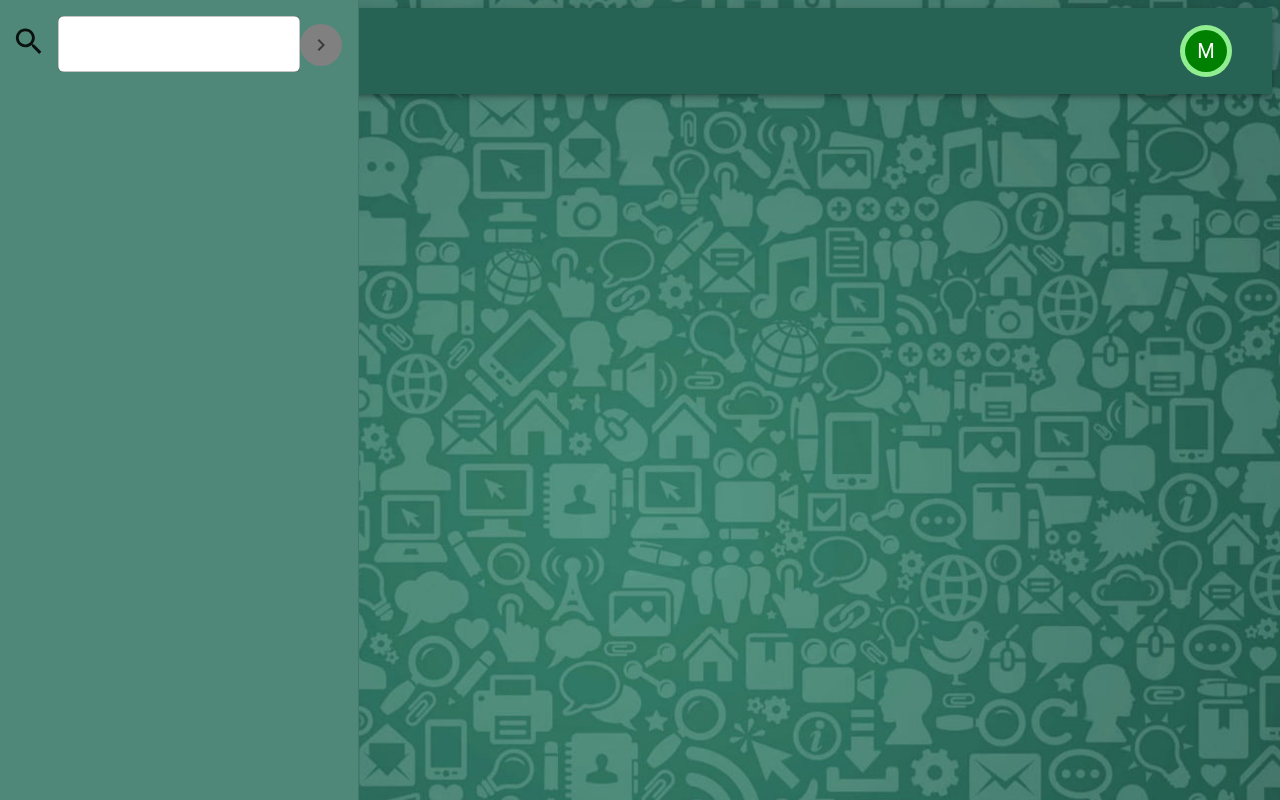
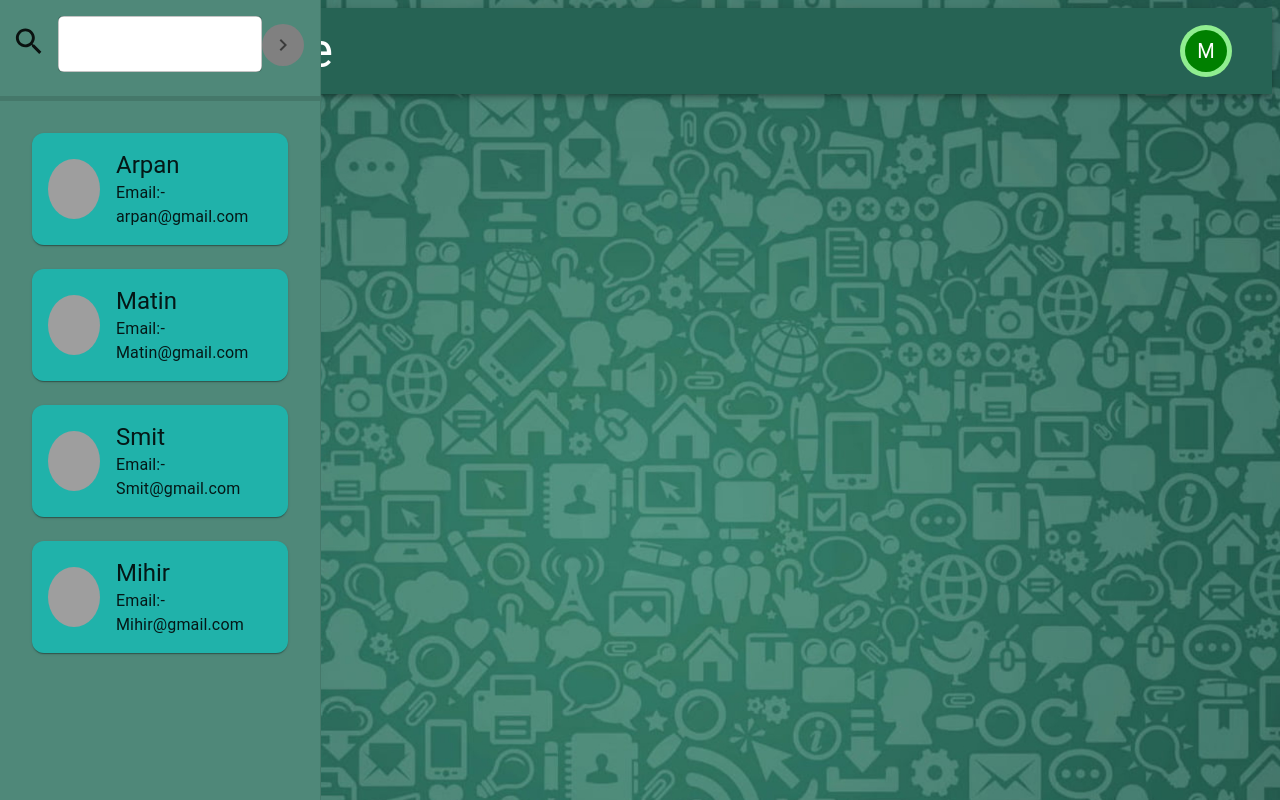
Before and after one commit to rajjadav14/ChatMe, a React (Create React App) app: page / in a window 1280 px wide. Both pictures are taken after a click on the button "menu". Built offline with nearby package versions, Linux system fonts and the light colour scheme; grey boxes are pictures that could not be loaded.

Commit message:
feat: Added Side drawer

```diff
--- a/src/component/Header.tsx
+++ b/src/component/Header.tsx
@@ -1,4 +1,4 @@
-import React from "react";
+import React, { useState } from "react";
 import SearchIcon from "@mui/icons-material/Search";
 import ChevronRightIcon from "@mui/icons-material/ChevronRight";
 import {
@@ -7,7 +7,6 @@ import {
   Box,
   Button,
   Divider,
-  Drawer,
   IconButton,
   ListItemIcon,
   Menu,
@@ -18,11 +17,14 @@ import {
   Typography,
 } from "@mui/material";
 import { Logout, PersonAdd } from "@mui/icons-material";
+import SideDrawer from "./SideDrawer";
 import { display } from "@mui/system";
 
 function Header() {
-  const [anchorEl, setAnchorEl] = React.useState<null | HTMLElement>(null);
-  const [drawer, setDrawer] = React.useState<boolean>(false);
+  const [anchorEl, setAnchorEl] = useState<null | HTMLElement>(null);
+  const [drawerOpen, setDrawerOpen] = useState<boolean>(false);
+  const [searchText, setSearchText] = useState<string>("");
+
   const open = Boolean(anchorEl);
   const handleClick = (event: React.MouseEvent<HTMLElement>) => {
     setAnchorEl(event.currentTarget);
@@ -31,62 +33,9 @@ function Header() {
     setAnchorEl(null);
   };
 
-  const list = () => (
-    <Box
-      //sx={{ width: anchor === "top" || anchor === "bottom" ? "auto" : 250 }}
-      role="presentation"
-      sx={{ display: "flex", background: "" }}
-    >
-      <SearchIcon
-        fontSize="large"
-        sx={{
-          width: "42px",
-          mx: 1,
-          mt: 3,
-        }}
-      />
+  // const list = () => (
 
-      <TextField
-        id="input-with-sx"
-        margin="normal"
-        size="medium"
-        variant="outlined"
-        sx={{
-          backgroundColor: "white",
-          borderRadius: "6px",
-          border: "none",
-          mt: 2,
-        }}
-      />
-      <Avatar
-        sx={{
-          width: 42,
-          height: 42,
-          backgroundColor: "grey",
-          marginLeft: "auto",
-          mr: 2,
-          mt: 3,
-        }}
-      >
-        <IconButton onClick={() => setDrawer(false)}>
-          <ChevronRightIcon />
-        </IconButton>
-      </Avatar>
-      {/* <List>
-        {["Inbox", "Starred", "Send email", "Drafts"].map((text, index) => (
-          <ListItem key={text} disablePadding>
-            <ListItemButton>
-              <ListItemIcon>
-                {index % 2 === 0 ? <InboxIcon /> : <MailIcon />}
-              </ListItemIcon>
-              <ListItemText primary={text} />
-            </ListItemButton>
-          </ListItem>
-        ))}
-      </List> */}
-      {/* <Divider /> */}
-    </Box>
-  );
+  // );
 
   return (
     <Box sx={{ flexGrow: 1 }}>
@@ -99,7 +48,7 @@ function Header() {
             <IconButton
               size="large"
               edge="start"
-              onClick={() => setDrawer(true)}
+              onClick={() => setDrawerOpen(true)}
               color="inherit"
               aria-label="menu"
               sx={{ mx: 2 }}
@@ -113,18 +62,12 @@ function Header() {
                 />
               </Avatar>
             </IconButton>
-            <Drawer
-              anchor={"left"}
-              variant="persistent"
-              PaperProps={{
-                sx: { width: "28%", background: "rgb(79,136,121)" },
-              }}
-              // sx={{ width: "500px" }}
-              open={drawer}
-              onClose={() => setDrawer(false)}
-            >
-              {list()}
-            </Drawer>
+            <SideDrawer
+              drawerOpen={drawerOpen}
+              setDrawerOpen={setDrawerOpen}
+              searchText={searchText}
+              setSearchText={setSearchText}
+            />
           </Box>
           <Typography
             variant="h3"
--- /dev/null
+++ b/src/component/SideDrawer.tsx
@@ -0,0 +1,159 @@
+import React, { useState } from "react";
+import {
+  Avatar,
+  Box,
+  Card,
+  CardActionArea,
+  Divider,
+  Drawer,
+  IconButton,
+  Link,
+  Skeleton,
+  TextField,
+  Typography,
+} from "@mui/material";
+import SearchIcon from "@mui/icons-material/Search";
+import ChevronRightIcon from "@mui/icons-material/ChevronRight";
+import { lightGreen } from "@mui/material/colors";
+import { flexbox } from "@mui/system";
+
+interface IDrawerProps {
+  drawerOpen: boolean;
+  searchText: string;
+  setDrawerOpen: (val: boolean) => void;
+  setSearchText: (val: string) => void;
+}
+
+interface IUserData {
+  name: string;
+  email: string;
+}
+function SideDrawer({
+  drawerOpen,
+  searchText,
+  setDrawerOpen,
+  setSearchText,
+}: IDrawerProps) {
+  const [data, setData] = useState<IUserData[]>([
+    {
+      name: "Arpan",
+      email: "arpan@gmail.com",
+    },
+    {
+      name: "Matin",
+      email: "Matin@gmail.com",
+    },
+    {
+      name: "Smit",
+      email: "Smit@gmail.com",
+    },
+    {
+      name: "Mihir",
+      email: "Mihir@gmail.com",
+    },
+  ]);
+
+  return (
+    <Drawer
+      anchor={"left"}
+      variant="persistent"
+      PaperProps={{
+        sx: { width: "25%", background: "rgb(79,136,121)" },
+      }}
+      open={drawerOpen}
+      onClose={() => setDrawerOpen(false)}
+    >
+      <Box
+        //sx={{ width: anchor === "top" || anchor === "bottom" ? "auto" : 250 }}
+        role="presentation"
+        sx={{ display: "flex", mb: 2 }}
+      >
+        <SearchIcon
+          fontSize="large"
+          sx={{
+            width: "42px",
+            mx: 1,
+            mt: 3,
+          }}
+        />
+        <TextField
+          id="input-with-sx"
+          margin="normal"
+          size="medium"
+          value={searchText}
+          onChange={(e) => setSearchText(e.target.value)}
+          variant="outlined"
+          sx={{
+            backgroundColor: "white",
+            borderRadius: "6px",
+            border: "none",
+            mt: 2,
+          }}
+        />
+        <Avatar
+          sx={{
+            width: 42,
+            height: 42,
+            backgroundColor: "grey",
+            marginLeft: "auto",
+            mr: 2,
+            mt: 3,
+          }}
+        >
+          <IconButton onClick={() => setDrawerOpen(false)}>
+            <ChevronRightIcon />
+          </IconButton>
+        </Avatar>
+      </Box>
+      <Divider sx={{ borderBottomWidth: 5 }} />
+      <Box sx={{ display: "flex", flexDirection: "column", m: 4 }}>
+        {data
+          ? data.map((user) => {
+              return (
+                <Card
+                  onClick={() => console.log("clicked")}
+                  key={user.name}
+                  sx={{
+                    ":hover": { backgroundColor: "lightgoldenrodyellow" },
+                    backgroundColor: "lightseagreen",
+                    p: 2,
+                    mb: 3,
+                    borderRadius: 3,
+                    display: "flex",
+                  }}
+                >
+                  <CardActionArea
+                    sx={{
+                      display: "flex",
+                      marginLeft: "auto",
+                      justifyContent: "flex-start",
+                    }}
+                  >
+                    <Avatar
+                      alt="Remy Sharp"
+                      sx={{ width: 52, height: 60 }}
+                      src="https://images.pexels.com/photos/220453/pexels-photo-220453.jpeg"
+                    />
+                    <Box sx={{ ml: 2 }}>
+                      <Typography variant="h5">{user.name}</Typography>
+                      <Typography variant="body1">
+                        Email:- {user.email}
+                      </Typography>
+                    </Box>
+                  </CardActionArea>
+                </Card>
+              );
+            })
+          : [...Array(8)].map((e) => {
+              return (
+                <Box key={e} sx={{ m: 1 }}>
+                  <Skeleton variant="rectangular" height={74} key={e} />
+                </Box>
+              );
+            })}
+      </Box>
+    </Drawer>
+  );
+}
+
+export default SideDrawer;
```
